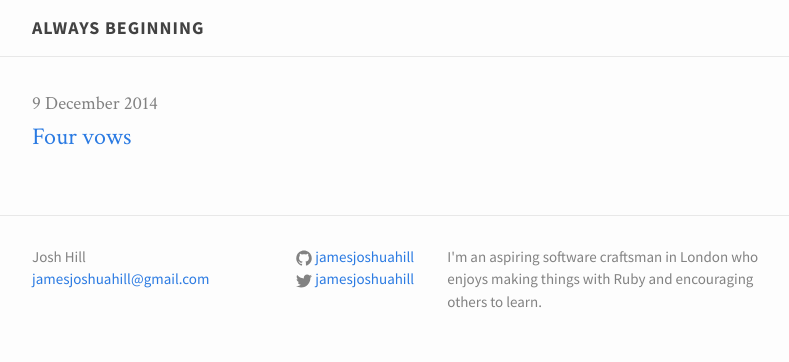
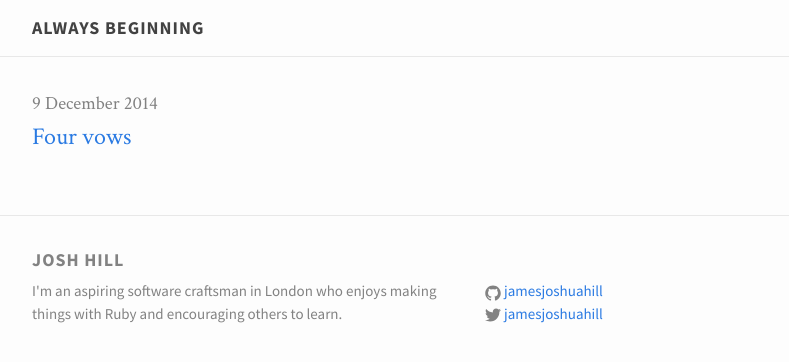
Before and after one commit to jamesjoshuahill/jamesjoshuahill.github.io, a Jekyll site: the page built from index.html, in a window 1280 px wide. Shown: the top 362 px of the page, without its empty margins (238-1027 px from the left). Built offline with Jekyll 4.4.1, drawn with Linux system fonts in a browser that asks for light colours.

Commit message:
Rearrange footer

```diff
--- a/_config.yml
+++ b/_config.yml
@@ -1,7 +1,6 @@
 # Site settings
 title: Always beginning
 author: Josh Hill
-email: jamesjoshuahill@gmail.com
 description: >
   I'm an aspiring software craftsman in London who enjoys making things with
   Ruby and encouraging others to learn.
--- a/_includes/footer.html
+++ b/_includes/footer.html
@@ -2,12 +2,13 @@
 
   <div class="wrapper">
 
+    <h2 class="footer-heading">{{ site.author }}</h2>
+
     <div class="footer-col-wrapper">
       <div class="footer-col  footer-col-1">
-        <ul class="contact-list">
-          <li>{{ site.author }}</li>
-          <li><a href="mailto:{{ site.email }}">{{ site.email }}</a></li>
-        </ul>
+        <p class="text">
+          {{ site.description }}
+        </p>
       </div>
 
       <div class="footer-col  footer-col-2">
@@ -42,10 +43,6 @@
           {% endif %}
         </ul>
       </div>
-
-      <div class="footer-col  footer-col-3">
-        <p class="text">{{ site.description }}</p>
-      </div>
     </div>
 
   </div>
--- a/_sass/_layout.scss
+++ b/_sass/_layout.scss
@@ -128,31 +128,13 @@
 }
 
 .footer-col-1 {
-    width: -webkit-calc(35% - (#{$spacing-unit} / 2));
-    width:         calc(35% - (#{$spacing-unit} / 2));
+    width: -webkit-calc(60% - (#{$spacing-unit} / 2));
+    width:         calc(60% - (#{$spacing-unit} / 2));
 }
 
 .footer-col-2 {
-    width: -webkit-calc(20% - (#{$spacing-unit} / 2));
-    width:         calc(20% - (#{$spacing-unit} / 2));
-}
-
-.footer-col-3 {
-    width: -webkit-calc(45% - (#{$spacing-unit} / 2));
-    width:         calc(45% - (#{$spacing-unit} / 2));
-}
-
-@include media-query($on-laptop) {
-    .footer-col-1,
-    .footer-col-2 {
-        width: -webkit-calc(50% - (#{$spacing-unit} / 2));
-        width:         calc(50% - (#{$spacing-unit} / 2));
-    }
-
-    .footer-col-3 {
-        width: -webkit-calc(100% - (#{$spacing-unit} / 2));
-        width:         calc(100% - (#{$spacing-unit} / 2));
-    }
+    width: -webkit-calc(40% - (#{$spacing-unit} / 2));
+    width:         calc(40% - (#{$spacing-unit} / 2));
 }
 
 @include media-query($on-palm) {
```
